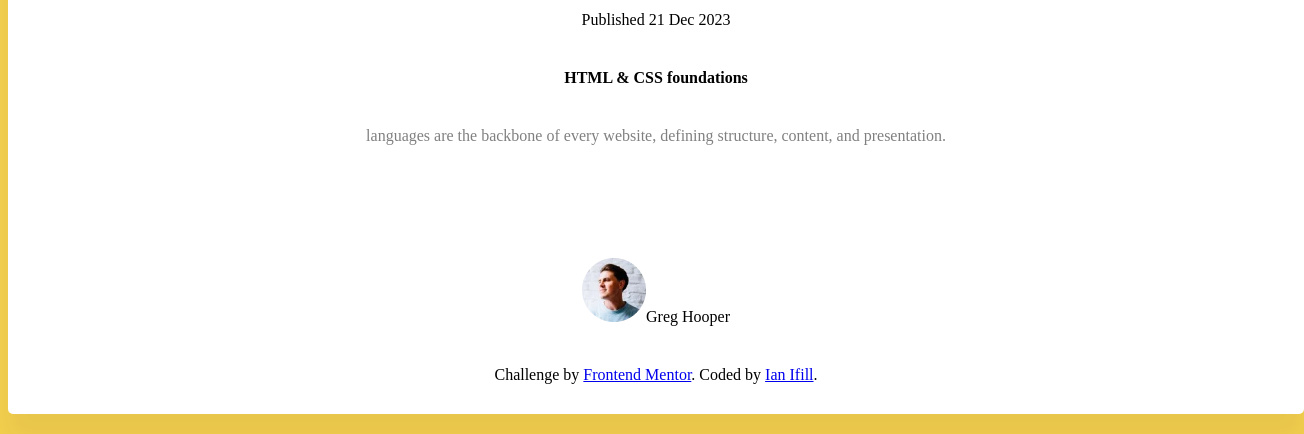
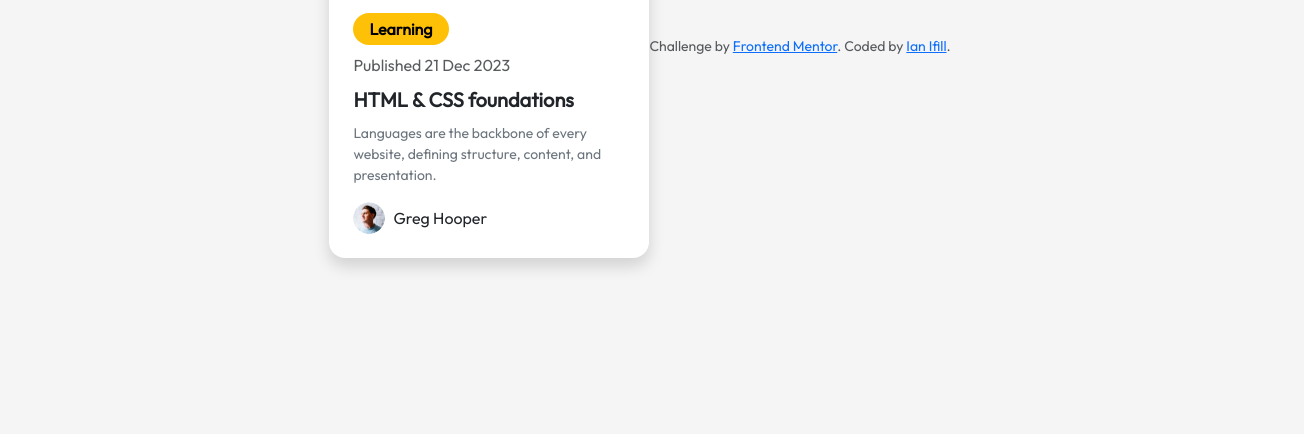
Before and after one commit to ianifill1996/blogpreviewcard, a plain HTML site: page index.html in a window 1280 px wide. Shown: the part 366-800 px from the top of the page, 1304 px wide, since content can reach past the window. Drawn offline with nearby package versions, Linux system fonts and the light colour scheme.

Commit message:
added bootstrap classes to code

```diff
--- a/index.html
+++ b/index.html
@@ -1,29 +1,51 @@
 <!DOCTYPE html>
 <html lang="en">
 <head>
-  <meta charset="UTF-8">
-  <meta name="viewport" content="width=device-width, initial-scale=1.0"> <!-- displays site properly based on user's device -->
+  <meta charset="UTF-8" />
+  <meta name="viewport" content="width=device-width, initial-scale=1.0" />
 
-  <link rel="icon" type="image/png" sizes="32x32" href="./assets/images/favicon-32x32.png">
-  <link rel="stylesheet" href="index.css">
+  <link rel="icon" type="image/png" sizes="32x32" href="./assets/images/favicon-32x32.png" />
   <title>Frontend Mentor | Blog preview card</title>
+
+  <!-- Bootstrap CDN -->
+  <link href="https://cdn.jsdelivr.net/npm/bootstrap@5.3.3/dist/css/bootstrap.min.css" rel="stylesheet">
+  <link href="https://fonts.googleapis.com/css2?family=Outfit&display=swap" rel="stylesheet">
+
+  <style>
+    body {
+      background-color: #f5f5f5;
+      font-family: 'Outfit', sans-serif;
+    }
+  </style>
 </head>
-<body>
-  <main class="card_container"> <img src="assets/images/illustration-article.svg" alt="illustration">
-  <h1>Learning</h1>
+<body class="d-flex justify-content-center align-items-center min-vh-100">
 
-  <p>Published 21 Dec 2023</p>
+  <!-- Card Container -->
+  <main class="bg-white rounded-4 shadow p-4" style="width: 320px;">
+    <img src="assets/images/illustration-article.svg" alt="illustration" class="img-fluid rounded mb-3">
 
-  <div class="Title"><strong>HTML & CSS foundations</strong></div>
+    <h1 class="badge text-bg-warning mb-2 fs-6 px-3 py-2 rounded-pill">Learning</h1>
+    <p class="text-muted mb-2">Published 21 Dec 2023</p>
 
-  <section class="About"><p>languages are the backbone of every website, defining structure, content, and presentation.</section></p>
+    <div class="fw-bold fs-5 mb-2">HTML & CSS foundations</div>
 
-  <p class="ProfilePic"> <img src="assets/images/image-avatar.webp" alt="regular male">Greg Hooper</p>
+    <section class="mb-3">
+      <p class="text-secondary small">Languages are the backbone of every website, defining structure, content, and presentation.</p>
+    </section>
 
-  <div class="attribution">
-    Challenge by <a href="https://www.frontendmentor.io?ref=challenge" target="_blank">Frontend Mentor</a>.
-    Coded by <a href="#">Ian Ifill</a>.
-  </div>
-</main>
+    <div class="d-flex align-items-center gap-2">
+      <img src="assets/images/image-avatar.webp" alt="regular male" class="rounded-circle" width="32" height="32">
+      <p class="m-0 fw-medium">Greg Hooper</p>
+    </div>
+  </main>
+
+  <!-- Footer Attribution -->
+  <footer class="text-center mt-4">
+    <div class="attribution text-muted small">
+      Challenge by <a href="https://www.frontendmentor.io?ref=challenge" target="_blank">Frontend Mentor</a>.
+      Coded by <a href="#">Ian Ifill</a>.
+    </div>
+  </footer>
+
 </body>
 </html>
```
